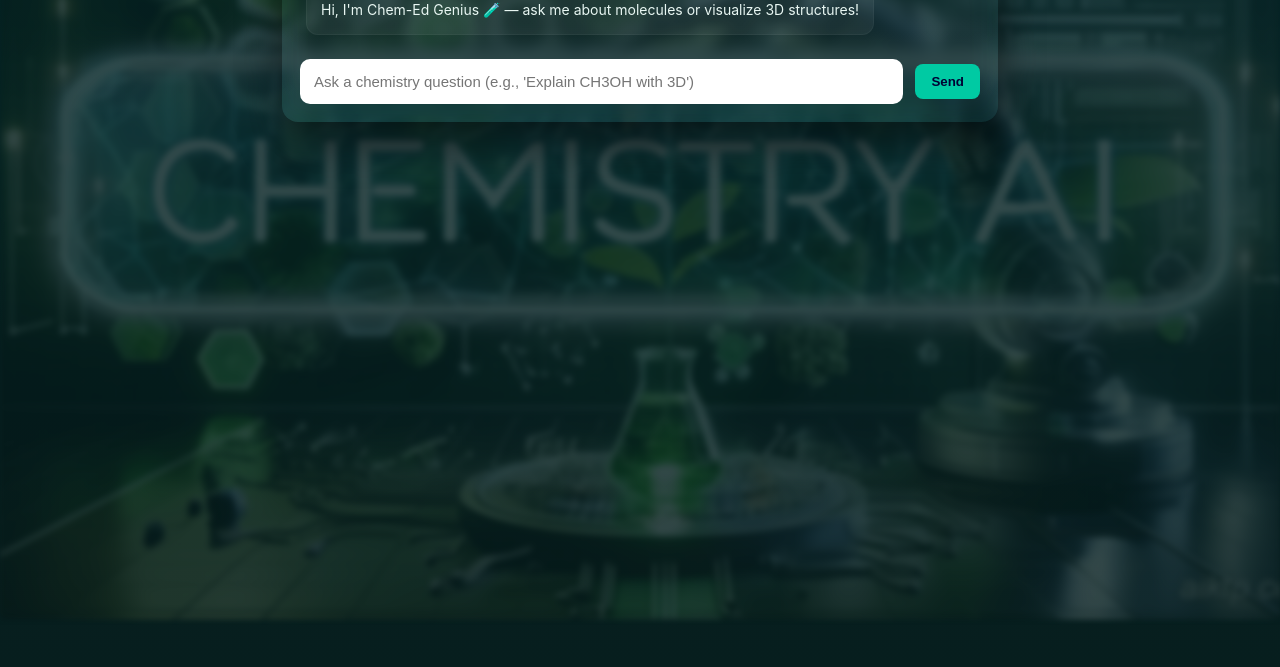
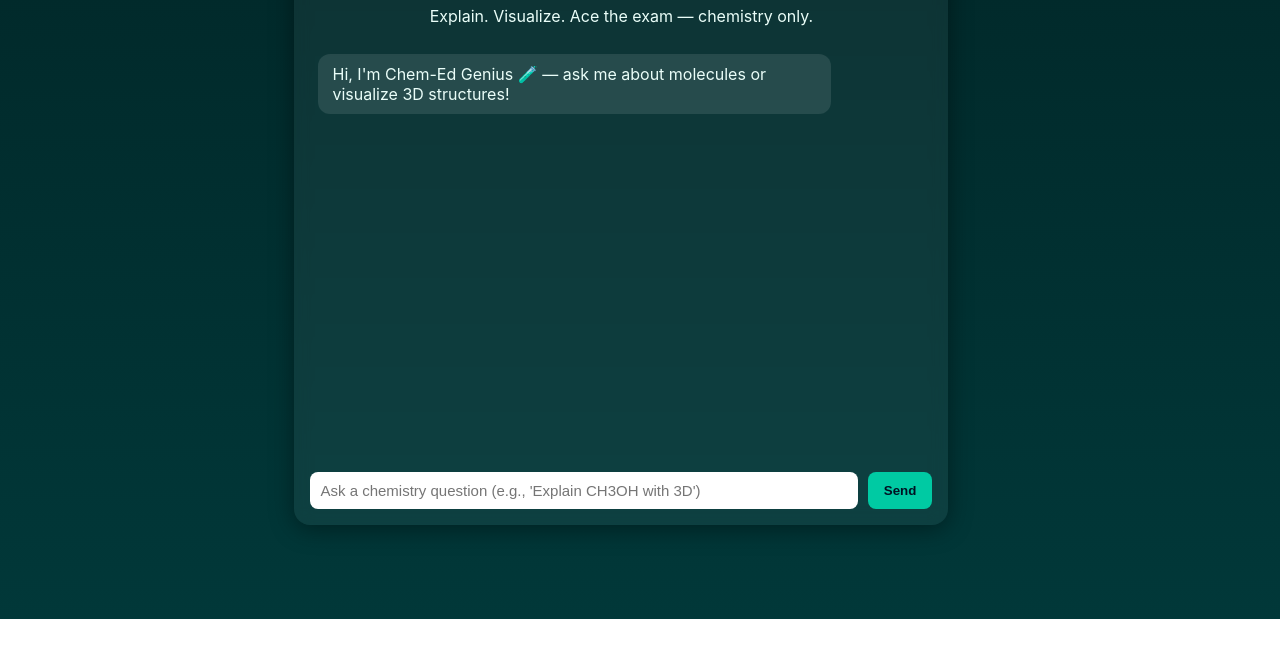
Before and after one commit to smkammath/chem-ed-genius, a plain HTML site: page frontend/index.html in a window 1280 px wide. Shown: the part 181-848 px from the top of the page. After the commit the page ends 800 px from the top, so only its background shows below. Drawn offline with Linux system fonts and the light colour scheme.

Commit message:
Update styles.css

```diff
--- a/frontend/styles.css
+++ b/frontend/styles.css
@@ -1,62 +1,102 @@
-/* frontend/styles.css - cleaned and stable layout */
-:root{
-  --accent:#00caa3;
-  --bg1:#052426;
-  --bg2:#0a2f30;
-  --glass: rgba(255,255,255,0.06);
-  --glass-2: rgba(255,255,255,0.08);
-  --text:#e8f6f2;
+:root {
+  --accent: #00caa3;
+  --bg: #021f22;
+  --text: #eafef9;
 }
 
-*{box-sizing:border-box}
-html,body{height:100%;margin:0;font-family:Inter, "Segoe UI", Roboto, Arial, sans-serif;color:var(--text);background:linear-gradient(180deg,#042426 0%, #071e1e 100%);}
-
-/* background image (if you have one in frontend folder named chem.jpg) */
-body::before{
-  content:"";
-  position:fixed;left:0;top:0;right:0;bottom:0;
-  background-image: url('./chem.jpg');
-  background-size:cover;background-position:center;
-  opacity:0.18;filter:blur(3px);z-index:0;
+body {
+  margin: 0;
+  font-family: "Inter", sans-serif;
+  background: linear-gradient(180deg, #012627, #013839);
+  color: var(--text);
+  display: flex;
+  justify-content: center;
+  align-items: center;
+  height: 100vh;
 }
 
-/* main container centered */
-.chat-container{
-  position:relative;z-index:1;
-  max-width:740px;margin:48px auto;padding:12px;
+.chat-container {
+  width: 90%;
+  max-width: 720px;
+  background: rgba(255, 255, 255, 0.05);
+  border-radius: 16px;
+  padding: 16px;
+  backdrop-filter: blur(8px);
+  box-shadow: 0 4px 24px rgba(0, 0, 0, 0.4);
 }
 
-/* header */
-.chat-header{
-  text-align:center;margin-bottom:18px;
-}
-.chat-header h1{margin:0;color:var(--accent);font-size:34px;text-shadow:0 6px 20px rgba(0,0,0,0.6)}
-.chat-header p{margin:6px 0 0;font-size:14px;color:rgba(255,255,255,0.85)}
-
-/* chat box - glass */
-.chat-box{
-  background: linear-gradient(180deg, rgba(255,255,255,0.03), rgba(255,255,255,0.02));
-  border-radius:16px;padding:18px;
-  box-shadow: 0 18px 40px rgba(0,0,0,0.6), inset 0 -6px 40px rgba(0,200,170,0.05);
-  backdrop-filter: blur(6px);
+.chat-header {
+  text-align: center;
 }
 
-/* message area */
-.messages{
-  max-height:420px; overflow:auto; padding:6px; display:flex;flex-direction:column; gap:12px;
+.chat-header h1 {
+  color: var(--accent);
+  margin-bottom: 4px;
 }
 
-/* message styles */
-.msg{max-width:86%; padding:14px;border-radius:12px;line-height:1.45;font-size:14px}
-.msg.user{align-self:flex-end;background:linear-gradient(90deg,var(--accent), #00e0b0); color:#003; font-weight:600}
-.msg.bot{align-self:flex-start;background:var(--glass); color:var(--text); border:1px solid rgba(255,255,255,0.04)}
-.msg.warn{align-self:center;background:#fff1c8;color:#8a5600;border-radius:16px;padding:10px}
+.chat-box {
+  margin-top: 20px;
+}
 
-/* iframe container */
-.iframe-wrap{margin-top:8px;border-radius:10px;overflow:hidden;border:1px solid rgba(255,255,255,0.04);background:#000}
+.messages {
+  height: 400px;
+  overflow-y: auto;
+  display: flex;
+  flex-direction: column;
+  gap: 10px;
+  padding: 8px;
+}
 
-/* input */
-.input-wrap{display:flex;gap:12px;margin-top:18px;align-items:center}
-.chat-input{flex:1;padding:14px;border-radius:10px;border:none;background:#fff;color:#222;font-size:15px}
-.send-btn{background:var(--accent);color:#003;padding:10px 16px;border-radius:8px;border:none;cursor:pointer;font-weight:700}
-.send-btn:hover{opacity:0.95}
+.msg {
+  padding: 10px 14px;
+  border-radius: 12px;
+  max-width: 80%;
+  word-wrap: break-word;
+}
+
+.msg.user {
+  align-self: flex-end;
+  background: var(--accent);
+  color: #012;
+}
+
+.msg.bot {
+  align-self: flex-start;
+  background: rgba(255, 255, 255, 0.1);
+}
+
+.msg.warn {
+  align-self: center;
+  background: #fff3c1;
+  color: #7b5900;
+}
+
+.input-wrap {
+  display: flex;
+  gap: 10px;
+  margin-top: 10px;
+}
+
+.chat-input {
+  flex: 1;
+  padding: 10px;
+  border-radius: 8px;
+  border: none;
+  font-size: 15px;
+}
+
+.send-btn {
+  background: var(--accent);
+  color: #012;
+  font-weight: bold;
+  padding: 10px 16px;
+  border: none;
+  border-radius: 8px;
+  cursor: pointer;
+}
+
+.iframe-wrap {
+  border-radius: 8px;
+  overflow: hidden;
+  margin-top: 8px;
+}
```
